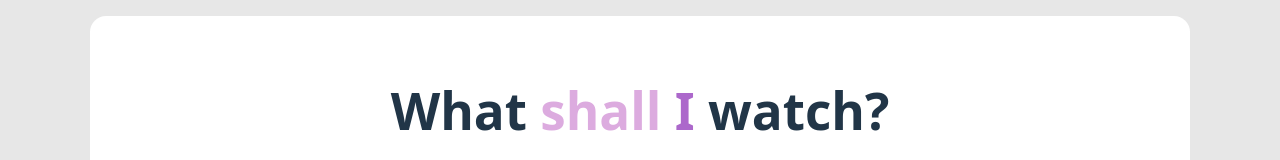
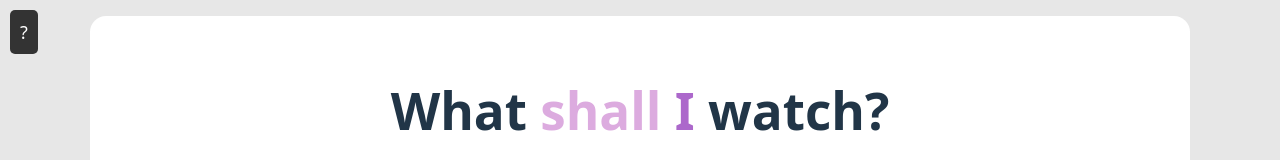
Before and after one commit to bendee48/movie-app, a React (Vite) app: page / in a window 1280 px wide. Shown: the top 160 px of the page. Built offline with nearby package versions, Linux system fonts and the light colour scheme.

Commit message:
Adding an Information Slide
- Adding an infoSlide component and button to main page
- Styling info slide

```diff
--- /dev/null
+++ b/src/components/InfoSlide.jsx
@@ -0,0 +1,53 @@
+import { useState, useRef, useEffect } from 'react';
+import styles from './InfoSlide.module.css';
+
+const InfoSlide = () => {
+  const [isOpen, setIsOpen] = useState(false);
+  const slideRef = useRef(null);
+  const buttonRef = useRef(null);
+
+  const toggleSlide = () => {
+    setIsOpen(!isOpen);
+  };
+
+  useEffect(() => {
+    const handleClickOutside = (event) => {
+      if (slideRef.current && !slideRef.current.contains(event.target) && event.target !== buttonRef.current) {
+        setIsOpen(false);
+      }
+    };
+
+    if (isOpen) {
+      document.addEventListener('mousedown', handleClickOutside);
+    } else {
+      document.removeEventListener('mousedown', handleClickOutside);
+    }
+
+    return () => {
+      document.removeEventListener('mousedown', handleClickOutside);
+    };
+  }, [isOpen]);
+
+  return (
+    <>
+      <button ref={buttonRef} className={styles.infoButton} onClick={toggleSlide}>
+        ?
+      </button>
+      <div ref={slideRef} className={`${styles.infoSlide} ${isOpen ? styles.open : ''}`}>
+        <h2>About this app</h2>
+        <p>Get film suggestions based on your preferences or, if you're feeling lucky, get a random selection.</p>
+        <p><strong>How to Use:</strong>
+          <ul>
+            <li>Select from various filters to get more personalized recommendations.</li>
+            <li>Use the 'lucky' button to get a random suggestion.</li>
+          </ul>
+        </p>
+        <p><strong>Important:</strong> Previous film suggestions are stored locally to your browser to promote unique films suggestions.
+        Deleting browser data may result in an increase in seeing previously suggested films.</p>
+        <p><strong>Privacy:</strong> All data is stored locally on your browser and is not shared with any external servers.</p>
+      </div>
+    </>
+  );
+};
+
+export default InfoSlide;
--- /dev/null
+++ b/src/components/InfoSlide.module.css
@@ -0,0 +1,48 @@
+.infoButton {
+  position: fixed;
+  top: 10px;
+  left: 10px;
+  z-index: 1001;
+  background: #333;
+  color: white;
+  border: none;
+  padding: 10px;
+  cursor: pointer;
+  font-size: 18px;
+}
+
+.infoButton:hover {
+  border: 2px solid var(--dark-grey);
+}
+
+.infoSlide {
+  position: fixed;
+  top: 0;
+  left: 0;
+  width: 25vw;
+  height: 100vh;
+  background: var(--thistle);
+  transform: translateX(-100%);
+  transition: transform 0.3s ease;
+  z-index: 1000;
+  padding: 60px 20px 20px 20px;
+  box-sizing: border-box;
+}
+
+.infoSlide.open {
+  transform: translateX(0);
+}
+
+.infoSlide h2 {
+  margin-top: 0;
+}
+
+.infoSlide p {
+  margin: 10px 0;
+}
+
+@media (max-width: 700px) {
+  .infoSlide {
+    width: 75vw;
+  }
+}
--- a/src/main.jsx
+++ b/src/main.jsx
@@ -2,9 +2,11 @@ import { StrictMode } from 'react'
 import { createRoot } from 'react-dom/client'
 import './index.css'
 import App from './components/App.jsx'
+import InfoSlide from './components/InfoSlide.jsx'
 
 createRoot(document.getElementById('root')).render(
   <StrictMode>
+    <InfoSlide />
     <App />
   </StrictMode>,
 )
```
